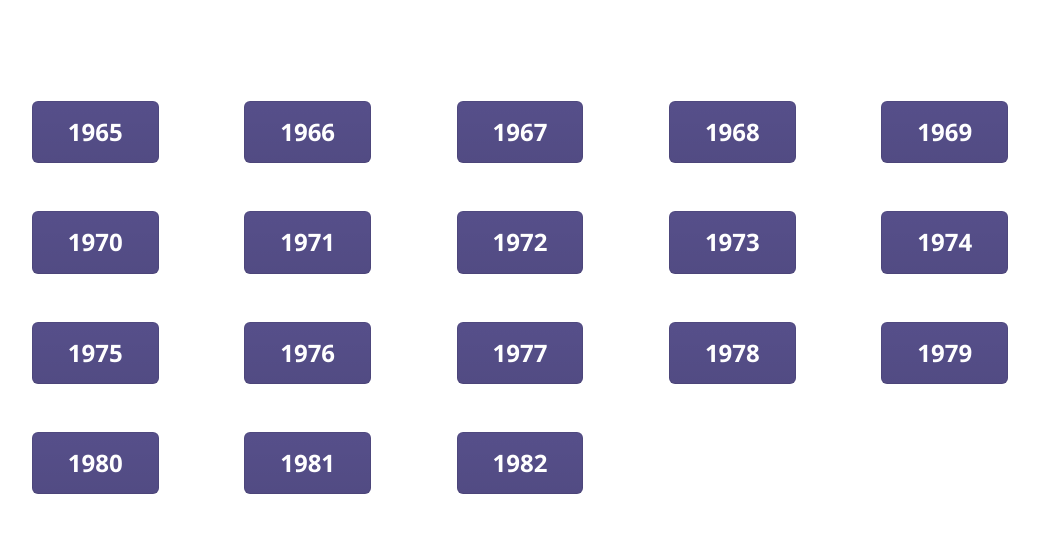
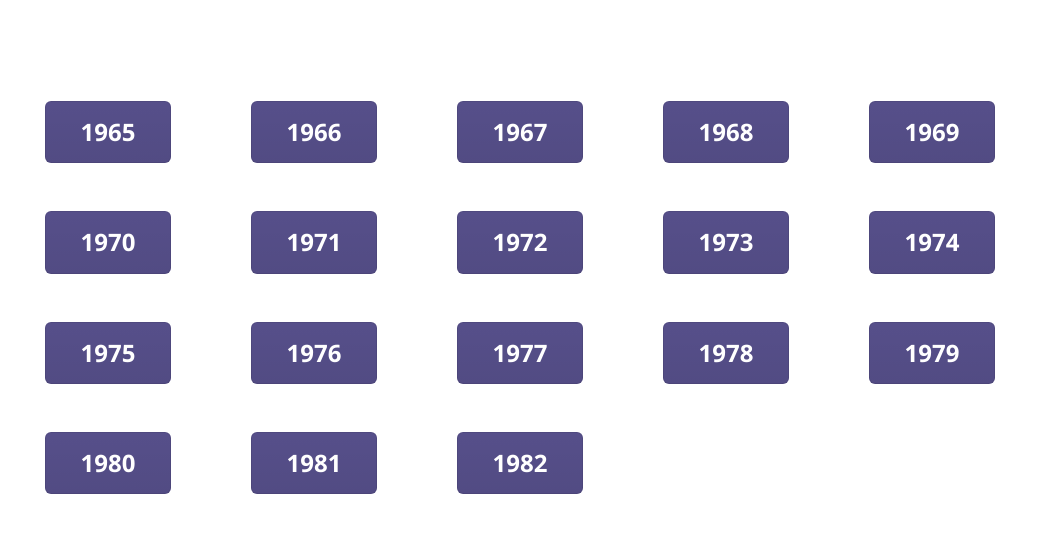
Before and after one commit to CarrBen/Touch-PDF-Browser, a plain HTML site: page semantic/layout/choose_year.html in a window 1280 px wide. Shown: the part 171-704 px from the top of the page, without its empty margins (120-1159 px from the left). Drawn offline with nearby package versions, Linux system fonts and the light colour scheme.

Commit message:
choose_year now has the years inside its own sub-grid which is doubling, the main page grid no longer stacks choose_pub now has the row height relative to vmin so it will scale with the fonts inside it

```diff
--- a/semantic/layout/choose_year.html
+++ b/semantic/layout/choose_year.html
@@ -10,7 +10,7 @@
 	<script src='js/libs/semantic.js'></script>
 </head>
 <body>
-<div class='ui middle aligned stackable page grid'>
+<div class='ui middle aligned page grid'>
 	<div class='ui center aligned one column row'>
 		<div class='ui column'>
 			<div class='ui huge purple expanding header'>
@@ -18,6 +18,8 @@
 			</div>
 		</div>
 	</div>
+	<div class='ui center aligned one column row'>
+		<div class='ui five column doubling grid'>
 			<div class='ui center middle aligned five column row'>
 				<div class='ui column'>
 					<div class='ui purple massive button'>
@@ -121,5 +123,7 @@
 				</div>
 			</div>
 		</div>
+	</div>
+</div>
 </body>
 </html>
```
Also changed, not shown: semantic/layout/choose_pub.html (+1 -1 lines). Lines whose indentation alone changed are shown as unchanged.
